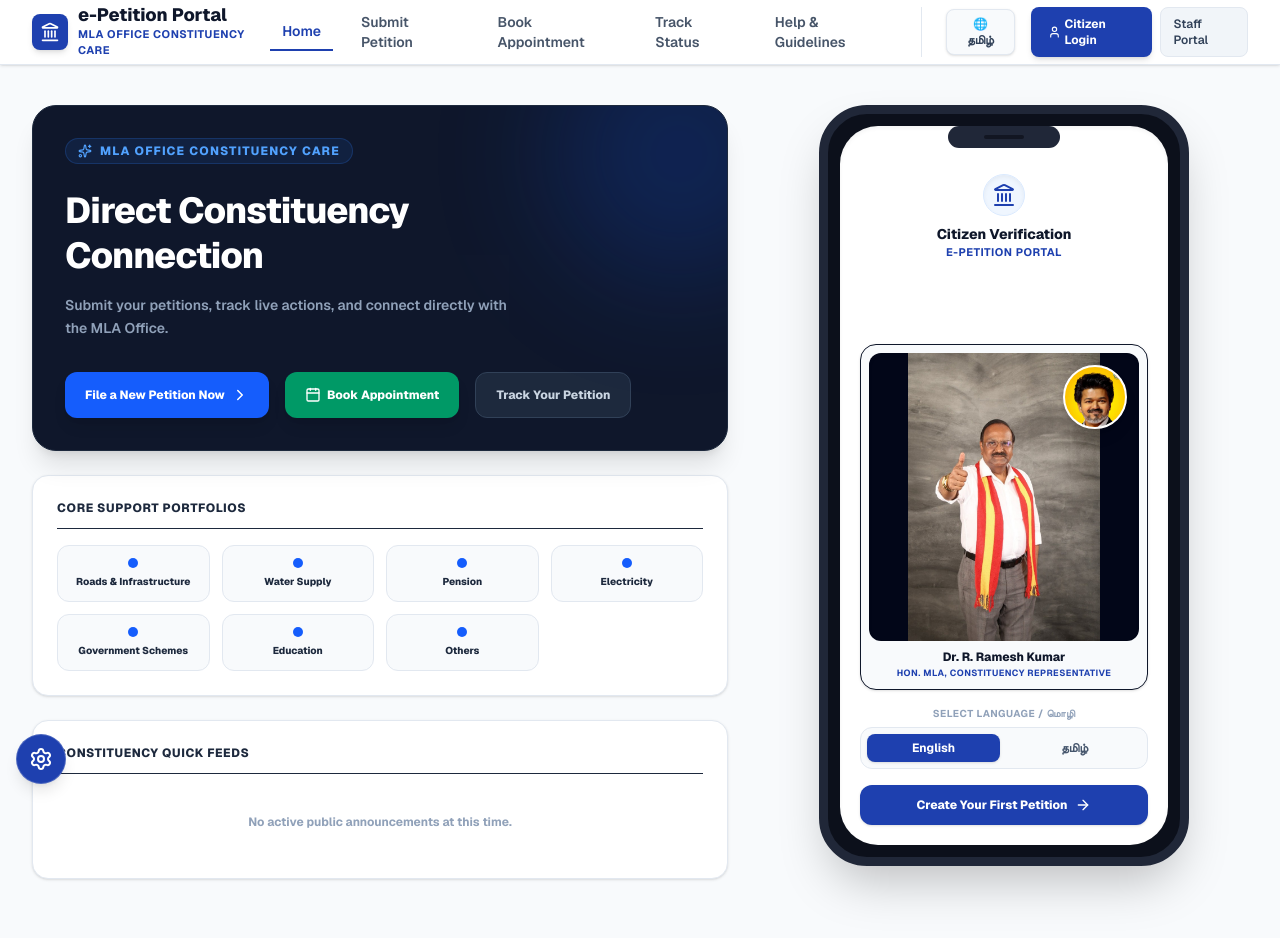
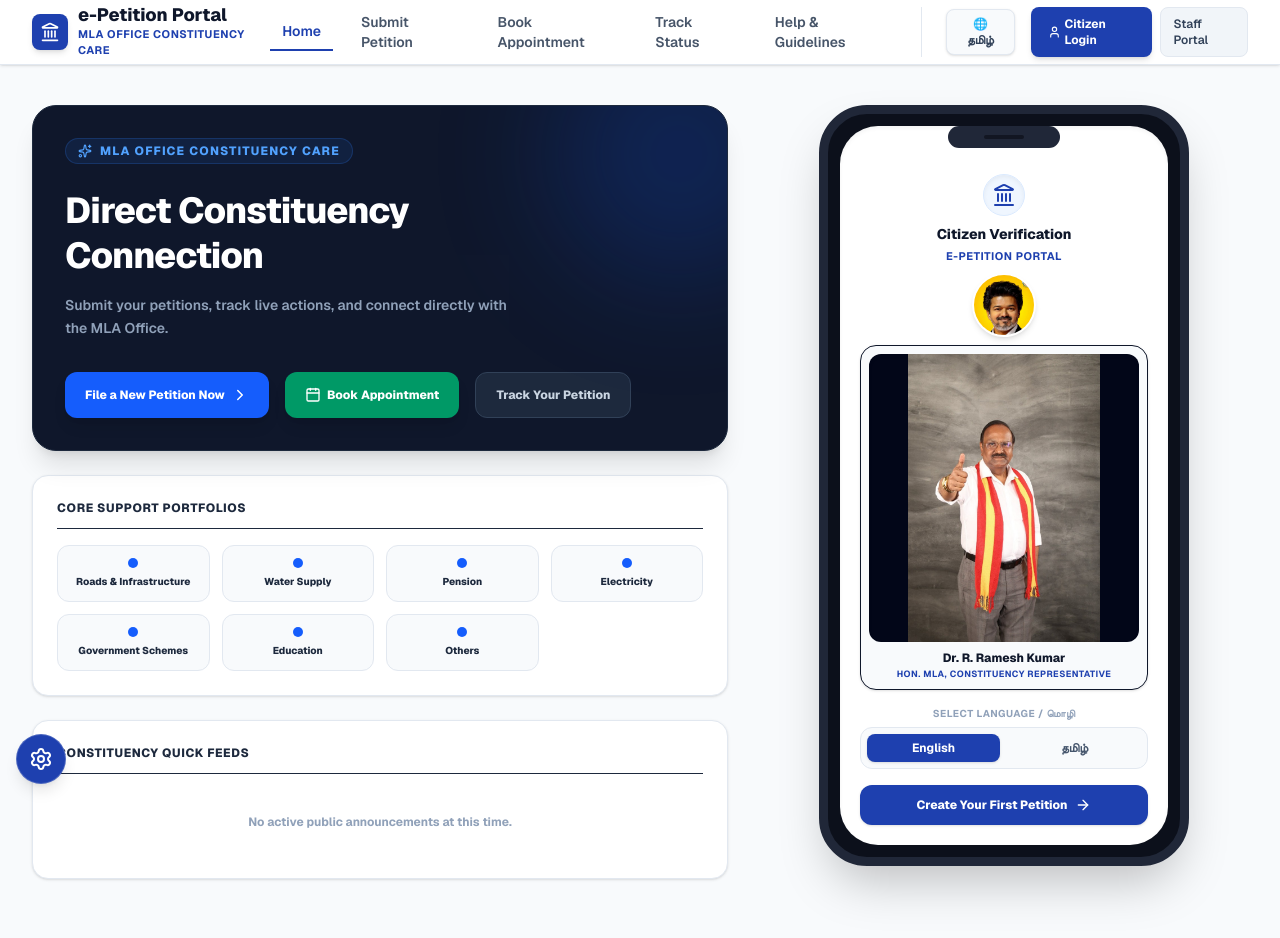
Before and after one commit to siva-shan007/E-PETITION-, a Next.js app: page / in a window 1280 px wide. Shown: the top 938 px of the page. Built offline with nearby package versions, Linux system fonts and the light colour scheme.

Commit message:
feat(kiosk): move circular TVK leader photo below e-petition portal header

```diff
--- a/src/app/page.tsx
+++ b/src/app/page.tsx
@@ -411,9 +411,17 @@ export default function Home() {
                       <div className="bg-blue-50 text-gov-primary p-2 rounded-full border border-blue-100 shadow-inner">
                         <Landmark className="w-6 h-6" />
                       </div>
-                      <div className="text-center">
+                      <div className="text-center flex flex-col items-center gap-1">
                         <h2 className="text-sm font-extrabold text-slate-850">{t('login.citizen_title')}</h2>
                         <h3 className="text-[11px] font-bold text-gov-primary uppercase tracking-wider">{t('nav.title')}</h3>
+                        {/* Circular Leader Avatar below the header text */}
+                        <div className="w-16 h-16 rounded-full border-2 border-white overflow-hidden shadow-md bg-white mt-1">
+                          <img
+                            src="/tvk-leader.png"
+                            alt="Leader"
+                            className="w-full h-full object-cover object-top"
+                          />
+                        </div>
                       </div>
                     </div>
 
@@ -426,14 +434,6 @@ export default function Home() {
                             alt="Dr. R. Ramesh Kumar (Hon. MLA)"
                             className="w-full h-full object-contain"
                           />
-                          {/* Circular Leader Avatar Overlay at top-right */}
-                          <div className="absolute top-3 right-3 w-16 h-16 rounded-full border-2 border-white overflow-hidden shadow-lg bg-white">
-                            <img
-                              src="/tvk-leader.png"
-                              alt="Leader"
-                              className="w-full h-full object-cover object-top"
-                            />
-                          </div>
                         </div>
                         <div className="text-center">
                           <p className="text-xs font-extrabold text-slate-850">Dr. R. Ramesh Kumar</p>
```
